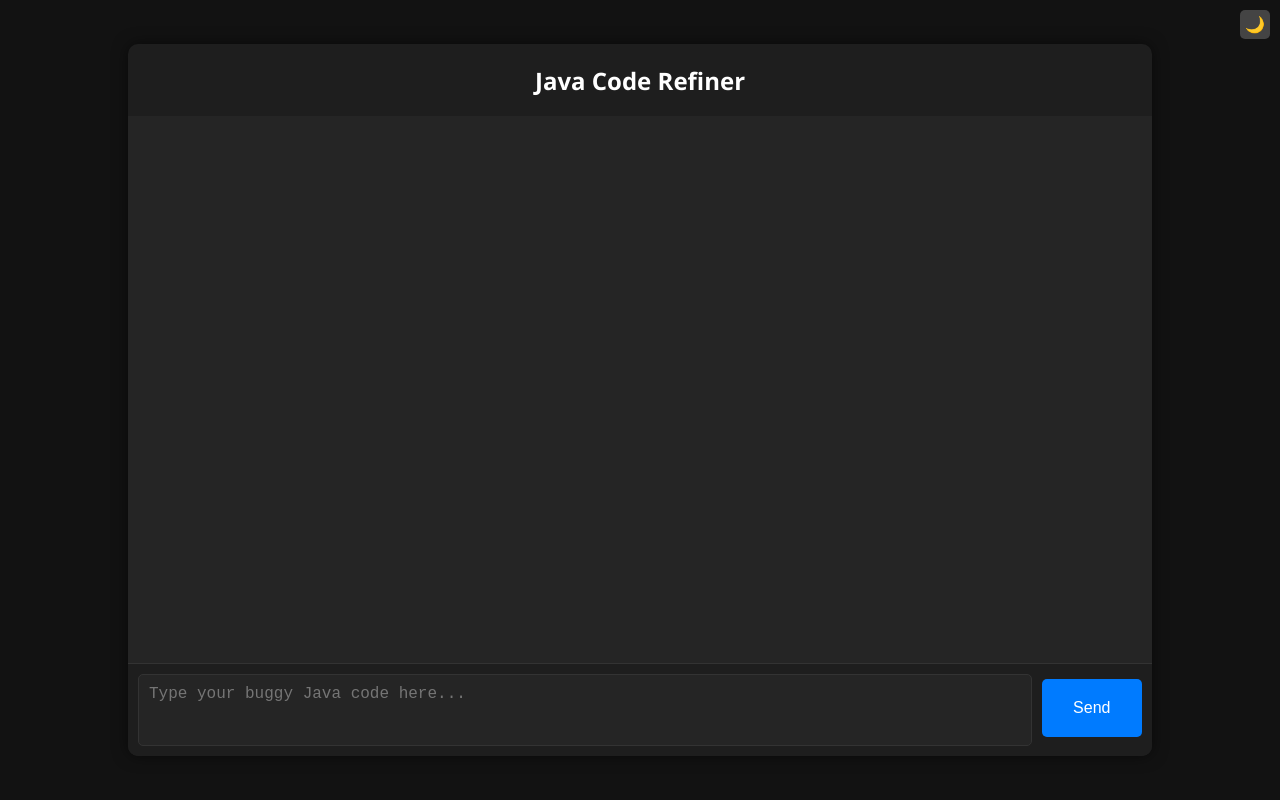
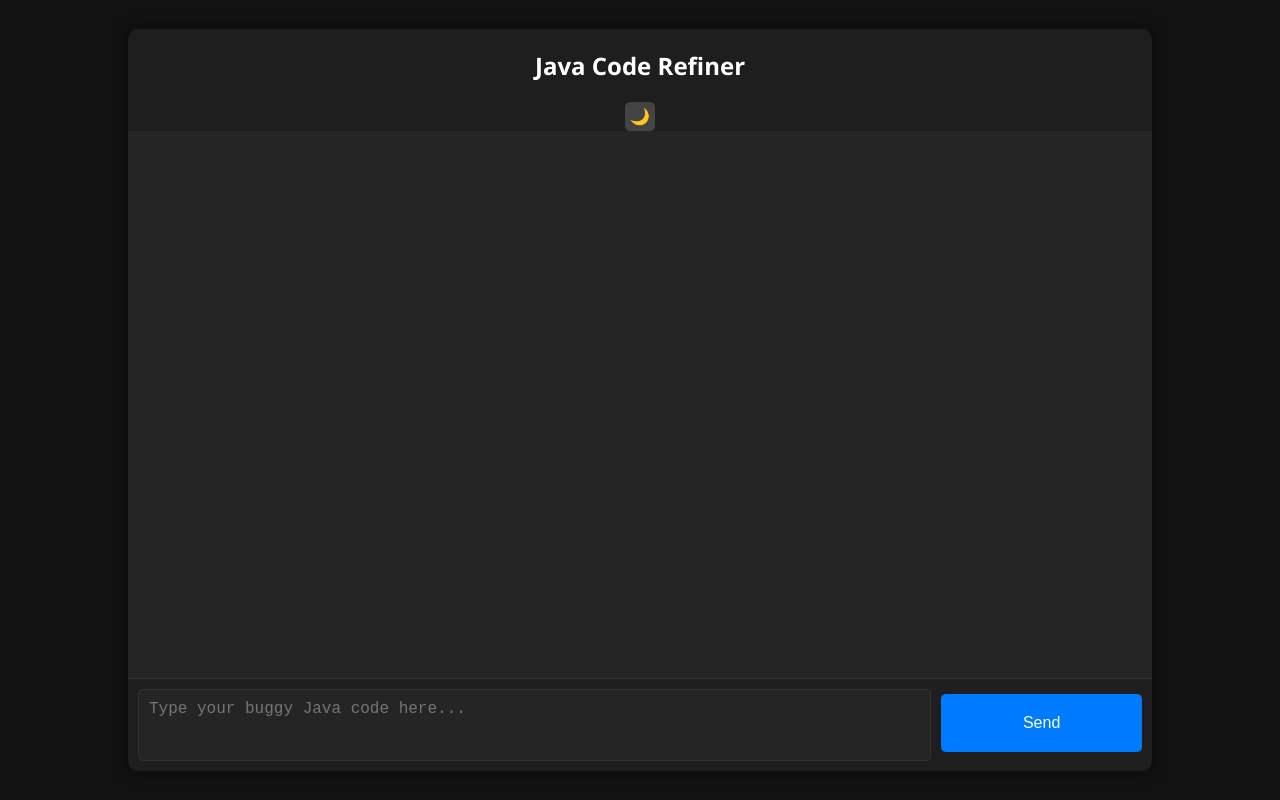
Before and after one commit to Danda420/java-code-refiner-chatbot, a plain HTML site: page index.html in a window 1280 px wide. Drawn offline with Linux system fonts and the light colour scheme; no server answers.

Commit message:
Add files via upload

```diff
--- a/assets/styles.css
+++ b/assets/styles.css
@@ -130,7 +130,7 @@ body {
 }
 
 .send-btn {
-    width: 10%;
+    width: 20%;
     height: 80%;
     margin-top: 5px;
     padding: 15px 20px;
@@ -207,14 +207,15 @@ body.light-mode .bot-code-message {
 .theme-toggle-btn {
     padding: 5px 5px;
     border-radius: 5px;
-    position: absolute;
-    top: 10px;
-    right: 10px;
+    position:relative;
     background-color: #444;
     color: white;
     border: none;
-    padding: 5px 5px;
     cursor: pointer;
     font-size: 16px;
     transition: background-color 0.3s;
 }
+
+body.light-mode .theme-toggle-btn {
+    background-color: white;
+}
```
